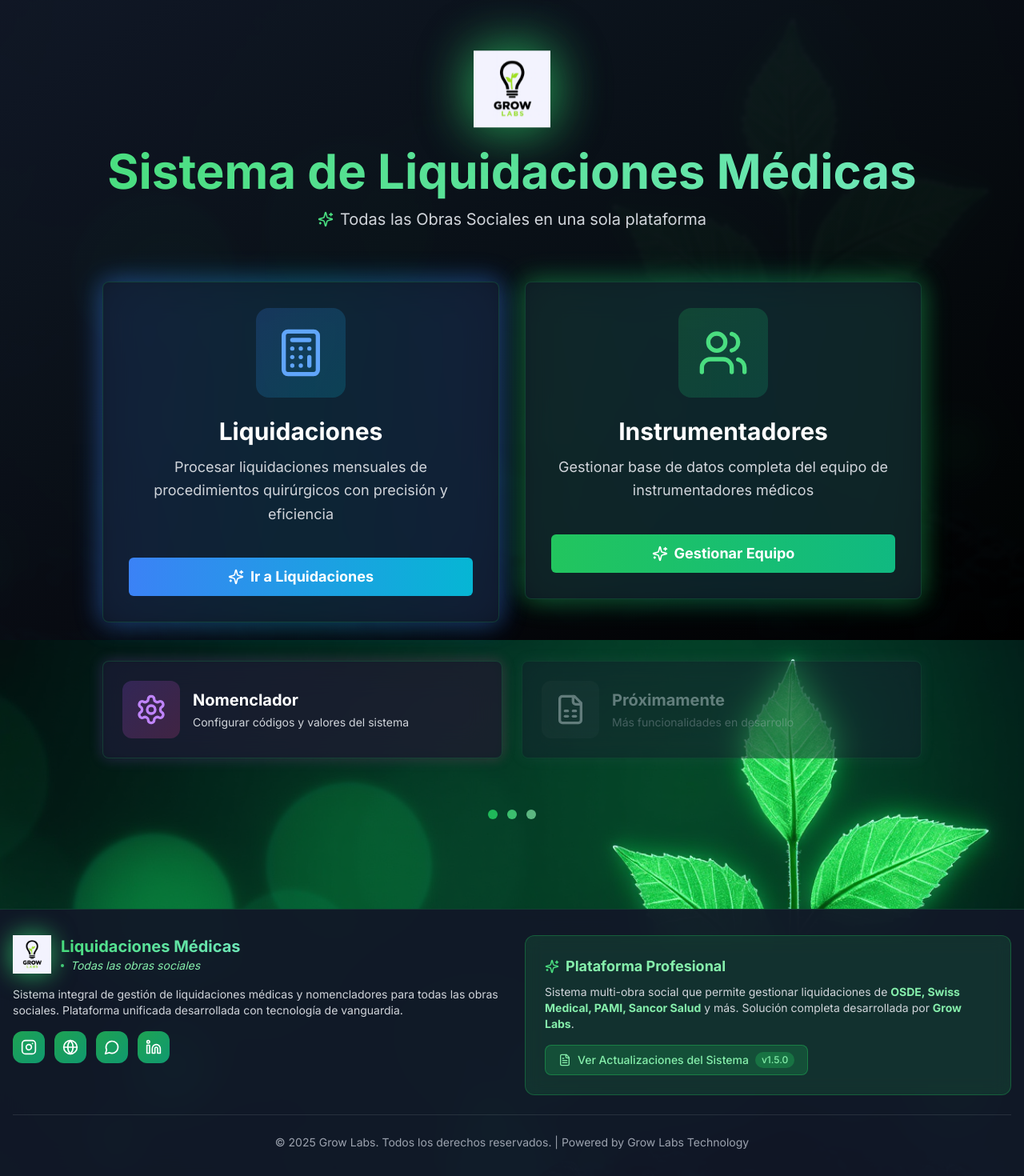
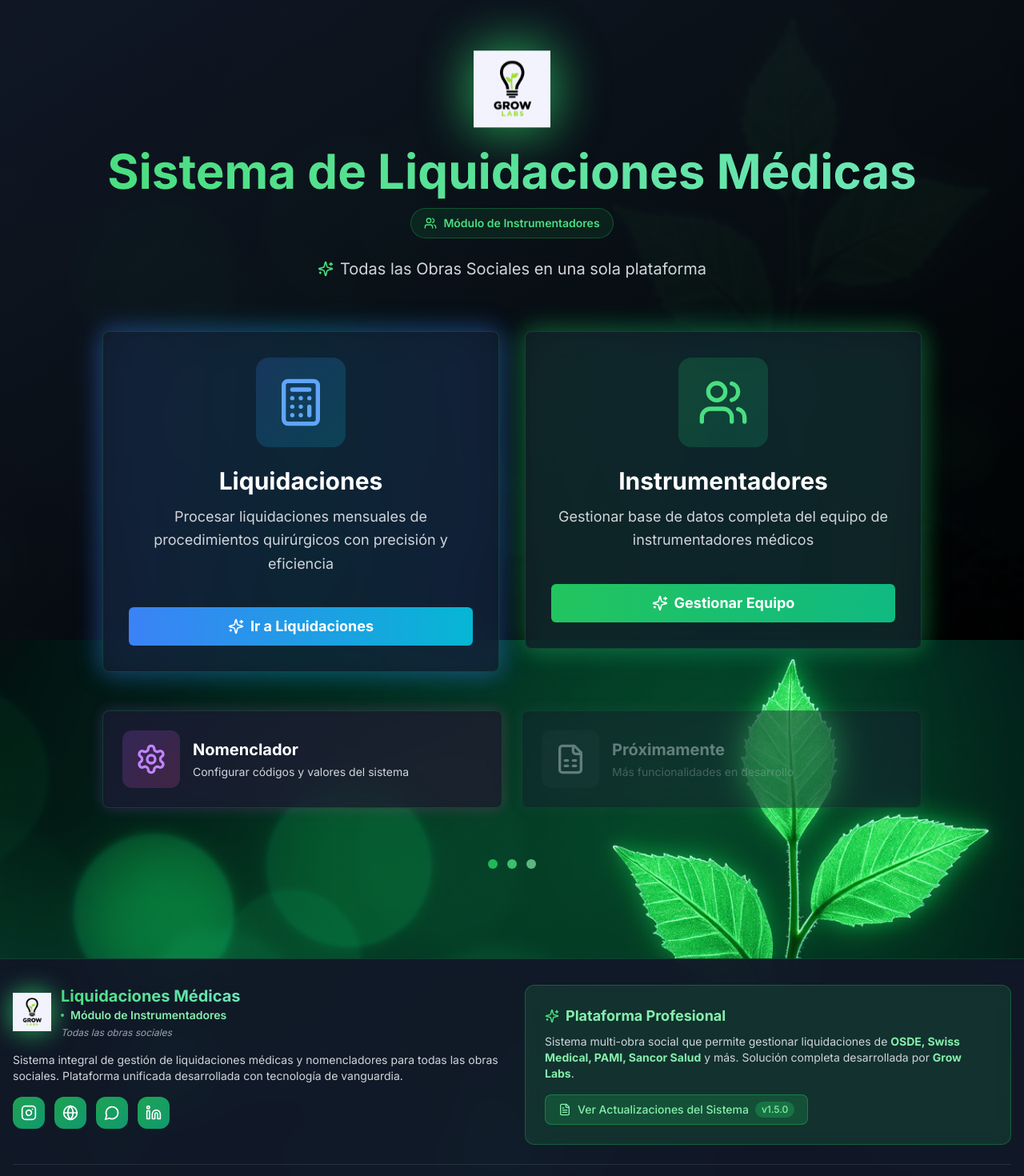
Before and after one commit to lucasmmg12/liquidaciones-osde, a Next.js app: page / in a window 1280 px wide. Shown: the top 1470 px of the page at 80% size. Built offline with nearby package versions, Linux system fonts and the light colour scheme.

Commit message:
modulo instrumentadores

```diff
--- a/app/actualizaciones/page.tsx
+++ b/app/actualizaciones/page.tsx
@@ -1,7 +1,7 @@
 'use client';
 
 import Link from 'next/link';
-import { ArrowLeft, Calendar, Code, Bug, Sparkles, FileText, Palette, Calculator, CheckCircle2, ExternalLink } from 'lucide-react';
+import { ArrowLeft, Calendar, Code, Bug, Sparkles, FileText, Palette, Calculator, CheckCircle2, ExternalLink, Users } from 'lucide-react';
 import { Card, CardContent, CardDescription, CardHeader, CardTitle } from '@/components/ui/card';
 import { Badge } from '@/components/ui/badge';
 import { Separator } from '@/components/ui/separator';
@@ -57,8 +57,12 @@ export default function ActualizacionesPage() {
               Actualizaciones del Sistema
             </span>
           </h1>
+          <div className="inline-flex items-center gap-2 px-4 py-2 rounded-full bg-green-500/20 border border-green-500/40 mb-4">
+            <Users className="h-5 w-5 text-green-400" />
+            <span className="text-base text-green-300 font-bold">Módulo de Instrumentadores</span>
+          </div>
           <p className="text-xl text-gray-300 max-w-2xl mx-auto">
-            Registro completo de mejoras, correcciones y nuevas funcionalidades del módulo de instrumentadores
+            Registro completo de mejoras, correcciones y nuevas funcionalidades exclusivas para la gestión de instrumentadores médicos
           </p>
 
           {/* Fecha y Stats */}
--- a/app/layout.tsx
+++ b/app/layout.tsx
@@ -6,8 +6,8 @@ import { Toaster } from '@/components/ui/toaster';
 const inter = Inter({ subsets: ['latin'] });
 
 export const metadata: Metadata = {
-  title: 'Liquidaciones Médicas | Grow Labs',
-  description: 'Sistema profesional de liquidaciones médicas para todas las obras sociales y gestión de instrumentadores - Powered by Grow Labs',
+  title: 'Módulo de Instrumentadores | Grow Labs',
+  description: 'Sistema profesional exclusivo para liquidaciones de instrumentadores médicos - Todas las obras sociales en una sola plataforma - Powered by Grow Labs',
   icons: {
     icon: '/favicon.svg',
   },
--- a/app/page.tsx
+++ b/app/page.tsx
@@ -32,7 +32,11 @@ export default function HomePage() {
                 Sistema de Liquidaciones Médicas
               </span>
             </h1>
-            <p className="text-gray-300 text-xl flex items-center justify-center gap-2">
+            <div className="inline-flex items-center gap-2 px-4 py-2 rounded-full bg-green-500/10 border border-green-500/30 mb-3">
+              <Users className="h-4 w-4 text-green-400" />
+              <span className="text-sm text-green-400 font-semibold">Módulo de Instrumentadores</span>
+            </div>
+            <p className="text-gray-300 text-xl flex items-center justify-center gap-2 mt-3">
               <Sparkles className="h-5 w-5 text-green-400" />
               Todas las Obras Sociales en una sola plataforma
             </p>
--- a/components/Footer.tsx
+++ b/components/Footer.tsx
@@ -32,8 +32,11 @@ export default function Footer() {
                 <h3 className="text-xl font-bold bg-gradient-to-r from-green-400 to-emerald-300 bg-clip-text text-transparent">
                   Liquidaciones Médicas
                 </h3>
-                <p className="text-green-300 text-sm italic flex items-center gap-2">
+                <p className="text-green-300 text-sm font-semibold flex items-center gap-2">
                   <div className="w-1 h-1 bg-green-400 rounded-full animate-pulse"></div>
+                  Módulo de Instrumentadores
+                </p>
+                <p className="text-gray-400 text-xs italic mt-1">
                   Todas las obras sociales
                 </p>
               </div>
```
Also changed, not shown: 2 other files (tests, documents, lock files or other folders).
